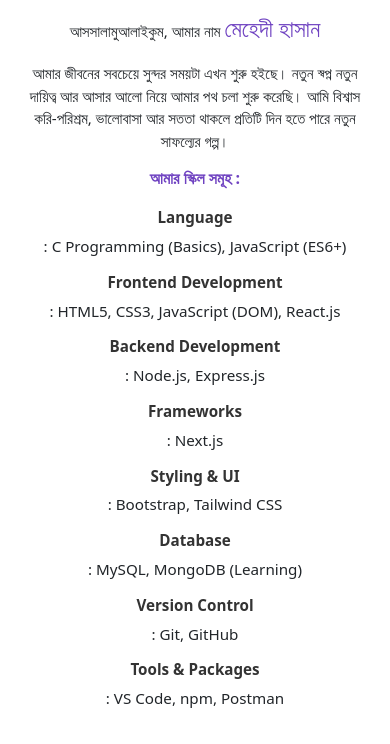
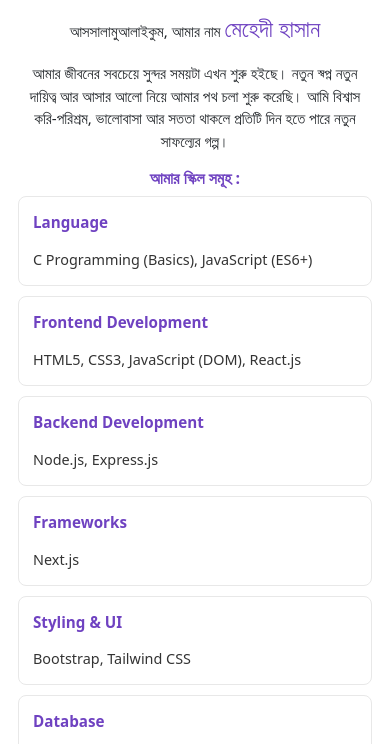
Before and after one commit to mehadeehassan/Mehadee_Hassan_Bootstrap_Portfolio, a plain HTML site: page index.html in a window 390 px wide. Shown: the part 339-1083 px from the top of the page. Drawn offline with nearby package versions, Linux system fonts and the light colour scheme.

Commit message:
change table

```diff
--- a/css/index.css
+++ b/css/index.css
@@ -242,6 +242,8 @@
 .skill-table,
 .about-skill-table {
   width: 100%;
+  border-collapse: separate;
+  border-spacing: 0;
 }
 
 /* Table cells - top aligned with word wrapping */
@@ -249,6 +251,19 @@
 .about-skill-table td {
   vertical-align: top;
   overflow-wrap: anywhere;
+  padding: 12px;
+  border-bottom: 1px solid #f0f0f0;
+}
+
+/* Table rows - hover effect */
+.skill-table tr,
+.about-skill-table tr {
+  transition: background-color 0.3s ease;
+}
+
+.skill-table tr:hover,
+.about-skill-table tr:hover {
+  background-color: #f9f5ff;
 }
 
 /* First column in skill tables - bold label styling */
@@ -256,6 +271,17 @@
 .about-skill-table td:first-child {
   font-weight: 600;
   min-width: 160px;
+  color: #6f42c1;
+  width: 160px;
+}
+
+/* Middle separator column */
+.skill-table td:nth-child(2),
+.about-skill-table td:nth-child(2) {
+  width: 30px;
+  text-align: center;
+  color: #999;
+  padding: 12px 8px;
 }
 
 /* Profile photo - fixed dimensions with cover fit */
@@ -329,27 +355,75 @@
     width: min(150px, 55vw);
   }
 
-  /* Skill tables - convert to block layout for mobile */
-  .skill-table tr,
-  .skill-table td,
-  .about-skill-table tr,
-  .about-skill-table td {
-    display: block;
-    width: 100%;
+  /* Remove table-responsive horizontal scroll on mobile */
+  .table-responsive {
+    overflow-x: visible !important;
   }
 
-  /* Reduced table cell padding on mobile */
+  /* Skill tables - card-like layout for mobile */
+  .skill-table,
+  .about-skill-table {
+    display: flex !important;
+    flex-direction: column;
+    border-spacing: 0;
+  }
+
+  .skill-table tr,
+  .about-skill-table tr {
+    display: flex !important;
+    flex-direction: column;
+    gap: 8px;
+    padding: 14px;
+    background-color: #fff;
+    border-radius: 8px;
+    border: 1px solid #e8e8e8;
+    margin-bottom: 10px;
+    align-items: stretch;
+  }
+
+  .skill-table tr:last-child,
+  .about-skill-table tr:last-child {
+    margin-bottom: 0;
+  }
+
+  .skill-table tr:hover,
+  .about-skill-table tr:hover {
+    background-color: #f9f5ff;
+    border-color: #d4b5f3;
+    box-shadow: 0 2px 8px rgba(111, 66, 193, 0.1);
+  }
+
+  /* Mobile table cells */
   .skill-table td,
   .about-skill-table td {
-    padding: 3px 0;
+    display: block !important;
+    padding: 0 !important;
+    border: none !important;
+    width: 100% !important;
+    text-align: left;
   }
 
-  /* First cell label styling for mobile */
+  /* Label styling for mobile */
   .skill-table td:first-child,
   .about-skill-table td:first-child {
-    min-width: 0;
+    color: #6f42c1;
+    font-weight: 600;
+    font-size: 0.95rem;
+    margin-bottom: 6px;
+  }
+
+  /* Hide the colon separator on mobile */
+  .skill-table td:nth-child(2),
+  .about-skill-table td:nth-child(2) {
+    display: none !important;
+  }
+
+  /* Values styling for mobile */
+  .skill-table td:nth-child(3),
+  .about-skill-table td:nth-child(3) {
     color: #333;
-    padding-top: 10px;
+    font-size: 0.9rem;
+    line-height: 1.6;
   }
 
   /* Center align card content on mobile */
--- a/index.html
+++ b/index.html
@@ -94,35 +94,43 @@
             <table class="table table-borderless skill-table">
               <tr>
                 <td>Language</td>
-                <td>: C Programming (Basics), JavaScript (ES6+)</td>
+                <td>:</td>
+                <td>C Programming (Basics), JavaScript (ES6+)</td>
               </tr>
               <tr>
                 <td>Frontend Development</td>
-                <td>: HTML5, CSS3, JavaScript (DOM), React.js</td>
+                <td>:</td>
+                <td>HTML5, CSS3, JavaScript (DOM), React.js</td>
               </tr>
               <tr>
                 <td>Backend Development</td>
-                <td>: Node.js, Express.js</td>
+                <td>:</td>
+                <td>Node.js, Express.js</td>
               </tr>
               <tr>
                 <td>Frameworks</td>
-                <td>: Next.js</td>
+                <td>:</td>
+                <td>Next.js</td>
               </tr>
               <tr>
                 <td>Styling &amp; UI</td>
-                <td>: Bootstrap, Tailwind CSS</td>
+                <td>:</td>
+                <td>Bootstrap, Tailwind CSS</td>
               </tr>
               <tr>
                 <td>Database</td>
-                <td>: MySQL, MongoDB (Learning)</td>
+                <td>:</td>
+                <td>MySQL, MongoDB (Learning)</td>
               </tr>
               <tr>
                 <td>Version Control</td>
-                <td>: Git, GitHub</td>
+                <td>:</td>
+                <td>Git, GitHub</td>
               </tr>
               <tr>
                 <td>Tools &amp; Packages</td>
-                <td>: VS Code, npm, Postman</td>
+                <td>:</td>
+                <td>VS Code, npm, Postman</td>
               </tr>
             </table>
           </div>
@@ -244,7 +252,7 @@
             </p>
             <div class="button-area">
               <a
-                href="https://lrean-with-tailwind.vercel.app/"
+                href="https://coding-mind-mehadee-hassan.vercel.app/"
                 target="_blank"
                 rel="noopener noreferrer"
                 class="btn-visit"
```
Also changed, not shown: pages/about.html (+21 -15 lines).
